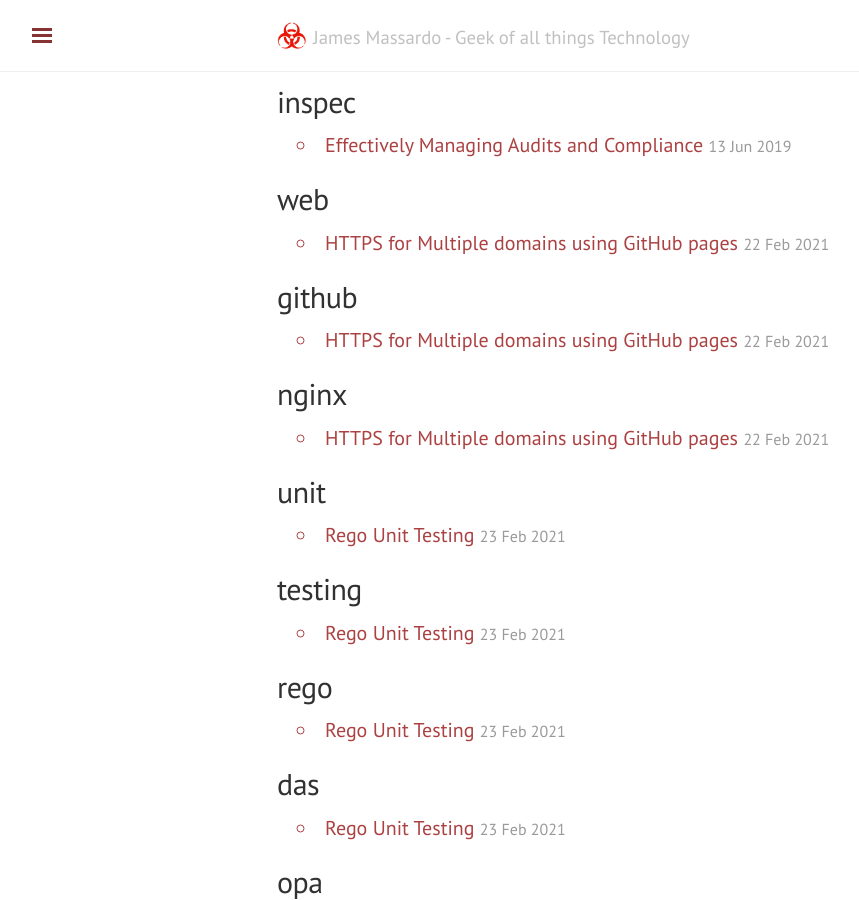
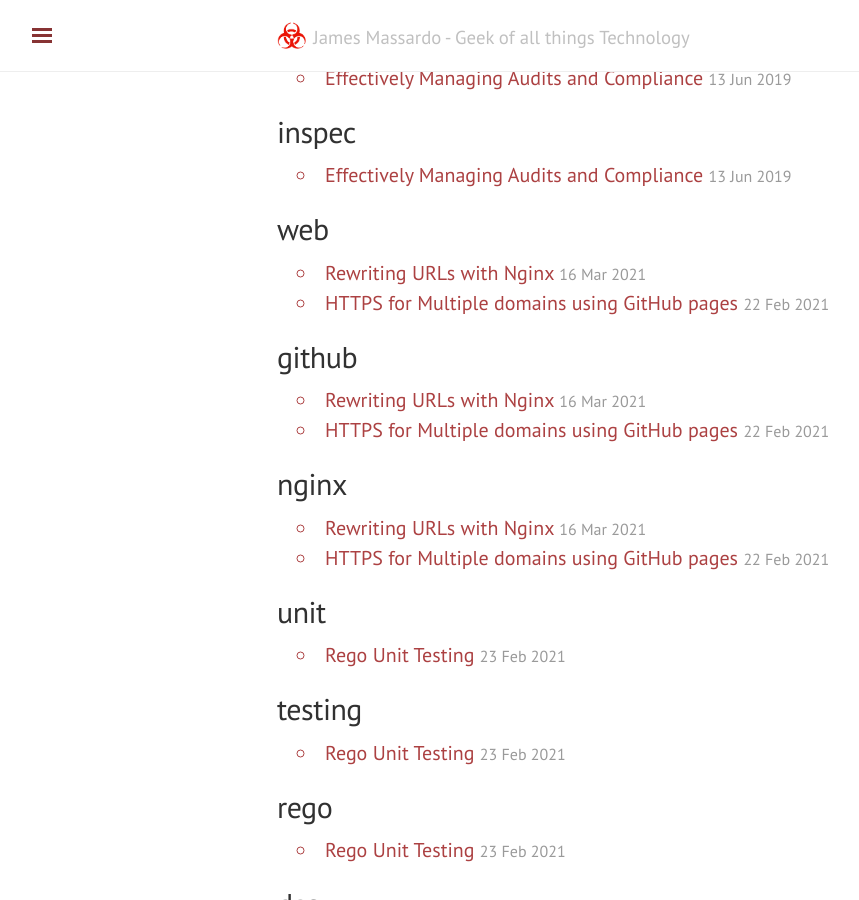
Before and after one commit to jmassardo/jmassardo.github.io, a Jekyll site: the page built from blog/tags.html, in a window 1280 px wide and 900 px high, scrolled down 2430 px. Shown: the whole window, without its empty margins (3-862 px from the left). Built offline with Jekyll 4.4.1, drawn with Linux system fonts in a browser that asks for light colours; nearby versions of some CDN libraries; part of the change alters nothing that is shown; some of the changed text lies outside the part shown.

Commit message:
new post and update
Signed-off-by: James Massardo <james@dxrf.com>

````diff
--- a/_posts/2021-02-22-multiple-domain-redirect-github-pages.md
+++ b/_posts/2021-02-22-multiple-domain-redirect-github-pages.md
@@ -6,6 +6,8 @@ category: Blog
 tags: [blog, web, github, nginx]
 ---
 ## Summary
+
+***UPDATE:3/16/2021*** I found a very annoying bug with this deployment pattern. See the update here: [Rewriting URLs with Nginx]({% post_url 2021-03-16-nginx-url-rewrites %})
 
 In today's modern Internet, nearly all browsers show a big warning when viewing an insecure/non-ssl site. If you own a single domain name and use [GitHub Pages](https://pages.github.com/) to host your site, this is a simple matter to resolve. One can easily navigate to the project settings (`https://github.com/<USERNAME>/<USERNAME>.github.io/`) and tick the `Enforce HTTPS` setting.
 
@@ -33,9 +35,11 @@ Let's look at the high level steps needed. This assumes you have GitHub pages wo
 
 1. Provision VM with public IP address and ports 80-443 open
 1. Install Nginx and provision virtual hosts for each domain name ([Virtual Server How-to](https://linuxize.com/post/how-to-set-up-nginx-server-blocks-on-ubuntu-18-04/))
-1. in the virtual host root directory `/var/www/domain.tld/html`, create an `index.html` page with a meta-refresh (see example below)
+1. ~~in the virtual host root directory `/var/www/domain.tld/html`, create an `index.html` page with a meta-refresh (see example below)~~ - Don't do this...
 1. Update apex and `www` DNS records to point to VM's public IP.
 1. Run [Certbot](https://certbot.eff.org/lets-encrypt/ubuntubionic-nginx) to generate SSL certificates
+
+***Don't use this refresh, use the url rewrite from the link above***
 
 Example `index.html`
 ```html
@@ -65,7 +69,7 @@ To-do List
 * Automate VM and cloud infra provisioning (e.g. terraform)
 * Automate Nginx config (e.g. chef/ansible)
 * Automate certbot auto-renewal
-* Add Nginx config to redirect 404's to primary site (e.g. http://www.otherdomain.com/FileThatDoesntExist.html -> https://dxrf.com)
+* ~~Add Nginx config to redirect 404's to primary site (e.g. http://www.otherdomain.com/FileThatDoesntExist.html -> https://dxrf.com)~~ - DONE
 
 ## Closing
 
--- /dev/null
+++ b/_posts/2021-03-16-nginx-url-rewrites.md
@@ -0,0 +1,29 @@
+---
+layout: post
+title:  "Rewriting URLs with Nginx"
+date:   2021-03-16 15:00:00 -0600
+category: Blog
+tags: [blog, web, github, nginx]
+---
+## Summary
+
+In my post [HTTPS for Multiple domains using GitHub pages]({% post_url 2021-02-22-multiple-domain-redirect-github-pages %}), I was originally using a HTML file with a meta redirect. While this technique does work, I discovered a very annoying flaw. Anyone that had an old, or non-ssl link was redirected to the home page instead of the page or post they wanted. This isn't a delightful experience so I started doing some research to find a better path.
+
+Fortunately, there's an easy way to redirect without breaking the links. Nginx refers to this as url rewriting. They have a handy post on [creating rewrite rules](https://www.nginx.com/blog/creating-nginx-rewrite-rules/) that I followed to fix my issue.
+
+I removed the root, index, and location sections of my nginx config and replaced it with a config similar to this:
+
+```bash
+server {
+    listen 80;
+    listen 443 ssl;
+    server_name old-name www.old-name.com;
+    return 301 $scheme://new-name.com$request_uri;
+}
+```
+
+> Note: I did change `$scheme` from the last line to `https` as I want to force SSL for all the sites.
+
+## Closing
+
+While these aren't step-by-step directions, hopefully it's enough for someone else to solve the same problem I had. If you have any questions or feedback, please feel free to contact me: [@jamesmassardo](https://twitter.com/jamesmassardo)
````
